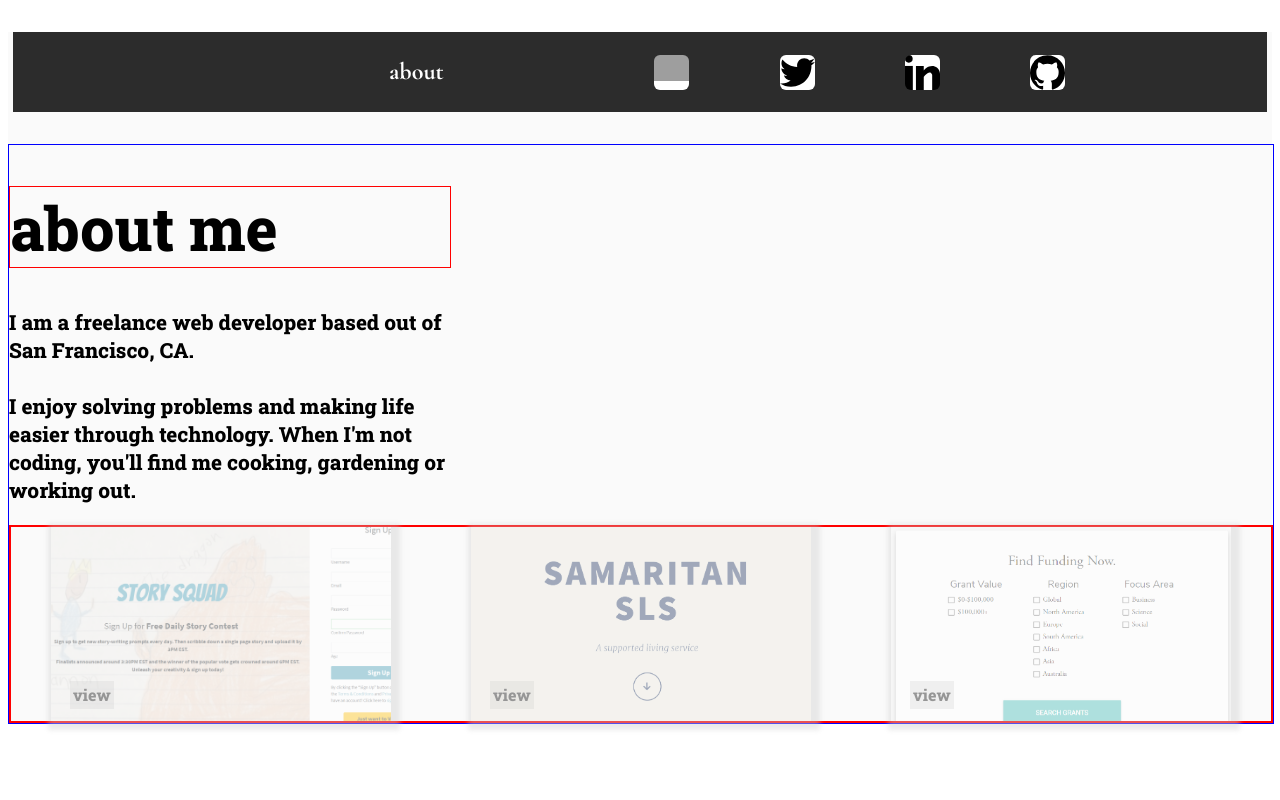
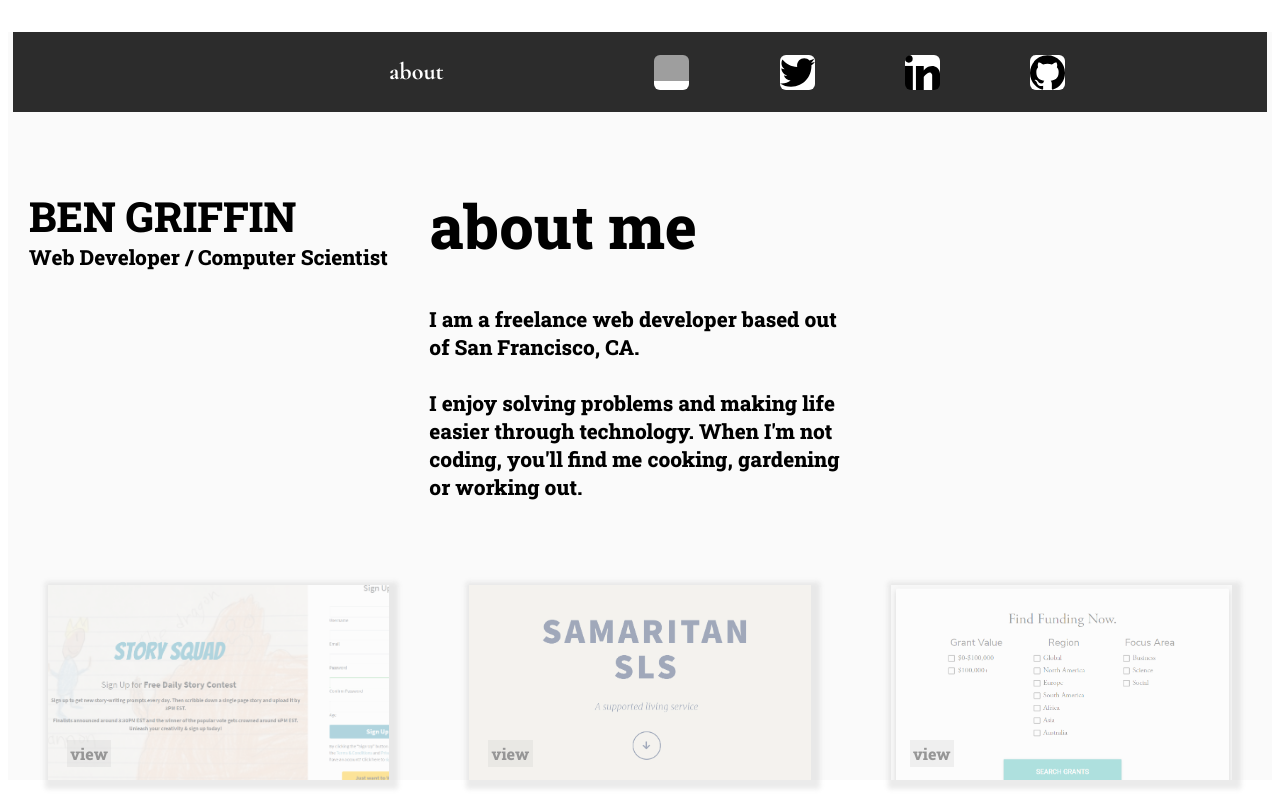
Before and after one commit to bigtechnology/portfolio, a React (Create React App) app: page / in a window 1280 px wide. Built offline with nearby package versions, Linux system fonts and the light colour scheme; grey boxes are pictures that could not be loaded; the HTML template or start-up script is replaced by a standard one.

Commit message:
Ready to ship

```diff
--- a/src/components/about_me/about.css
+++ b/src/components/about_me/about.css
@@ -1,6 +1,6 @@
 .about-wrapper {
     height: 50%;
-    border: 1px solid blue;
+    /* border: 1px solid blue; */
     color: black;
     text-align: left;
     font-size: 1.3rem;
@@ -8,19 +8,46 @@
     font-family: 'Roboto Slab', serif;
 }
 
+.about-content {
+    /* border: 1px solid yellow; */
+    display: flex;
+    margin-bottom: 5%;
+}
+
+.profile {
+    margin: 17% 0 0 5%;
+    line-height: 0;
+}
+
+.profile-h4 {
+    margin-left: 5%;
+}
+
 .intro-title {
-border: 1px solid red;
+/* border: 1px solid red; */
 font-size: 3.8rem;
 font-family: 'Roboto Slab', serif;
 }
 
-.about-content {
+
+.left-content {
+    /* background-color: blue; */
+    width: 33.3333%;
+}
+
+.middle-content {
     /* border: 1px solid red; */
-    width: 35%;
+    width: 33.3333%;
+}
 
+.right-content {
+    width: 33.3333%;
+    /* background-color: blue; */
 }
 
 
+
+
 .project-wrapper {
-    border: 1px solid red;
+    /* border: 1px solid red; */
 }
--- a/src/components/about_me/about.js
+++ b/src/components/about_me/about.js
@@ -8,7 +8,14 @@ function About() {
     return (
         <div className="about-wrapper">
 
-                <div className="about-content">
+            <div className="about-content">
+
+            <div className="left-content">
+                <h1 className="profile">BEN GRIFFIN</h1>
+                <h4 className="profile-h4" >Web Developer / Computer Scientist</h4>
+            </div>
+
+                <div className="middle-content">
                     <h1 className="intro-title"
                     >about me</h1>
                     <h4 className="about-h4"
@@ -18,6 +25,11 @@ function About() {
                     </p>
                 </div>
 
+            <div className="right-content">
+            </div>
+
+            </div>
+
             <div className="project-wrapper">
             <Projects/>
             </div>
--- a/src/components/projects/projects.css
+++ b/src/components/projects/projects.css
@@ -1,5 +1,5 @@
 .projects-wrapper {
-    border: 1px solid red;
+    /* border: 1px solid red; */
     /* margin-top: 11%; */
     height: 50%;
 
```
